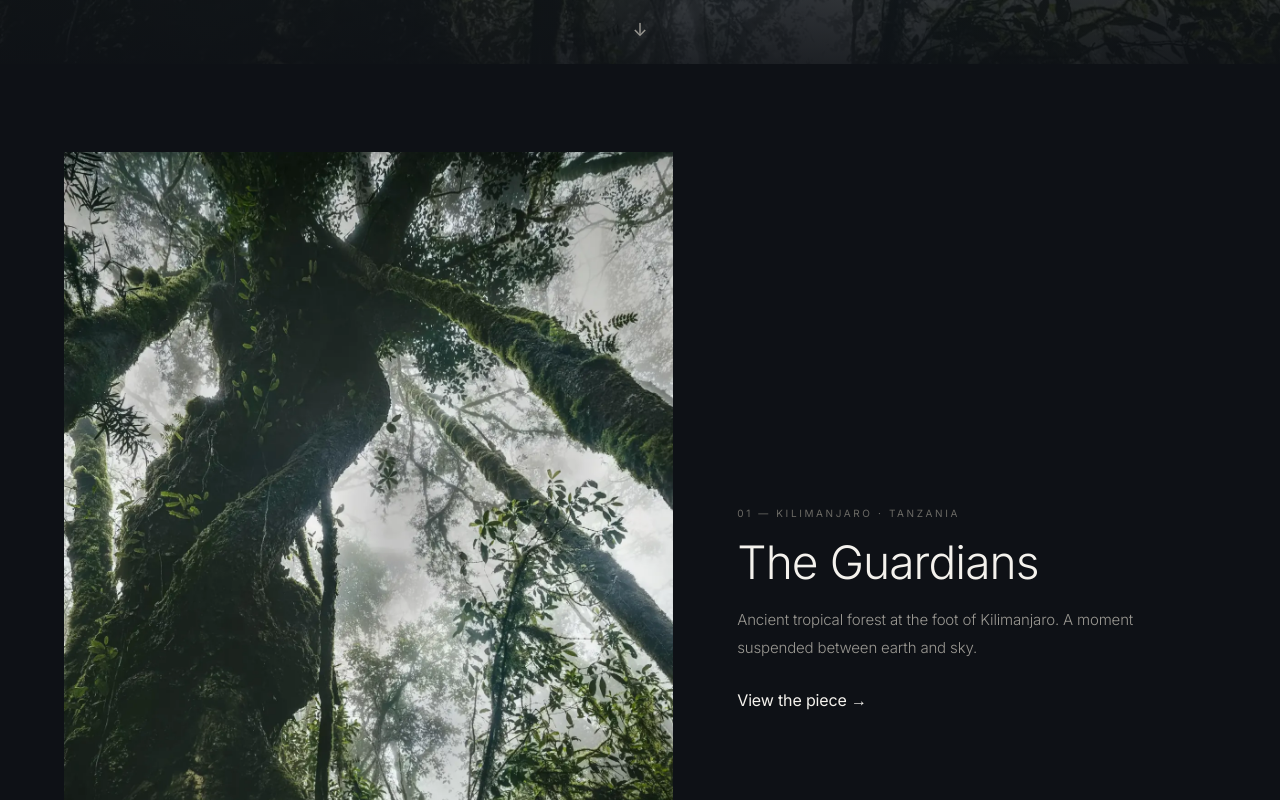
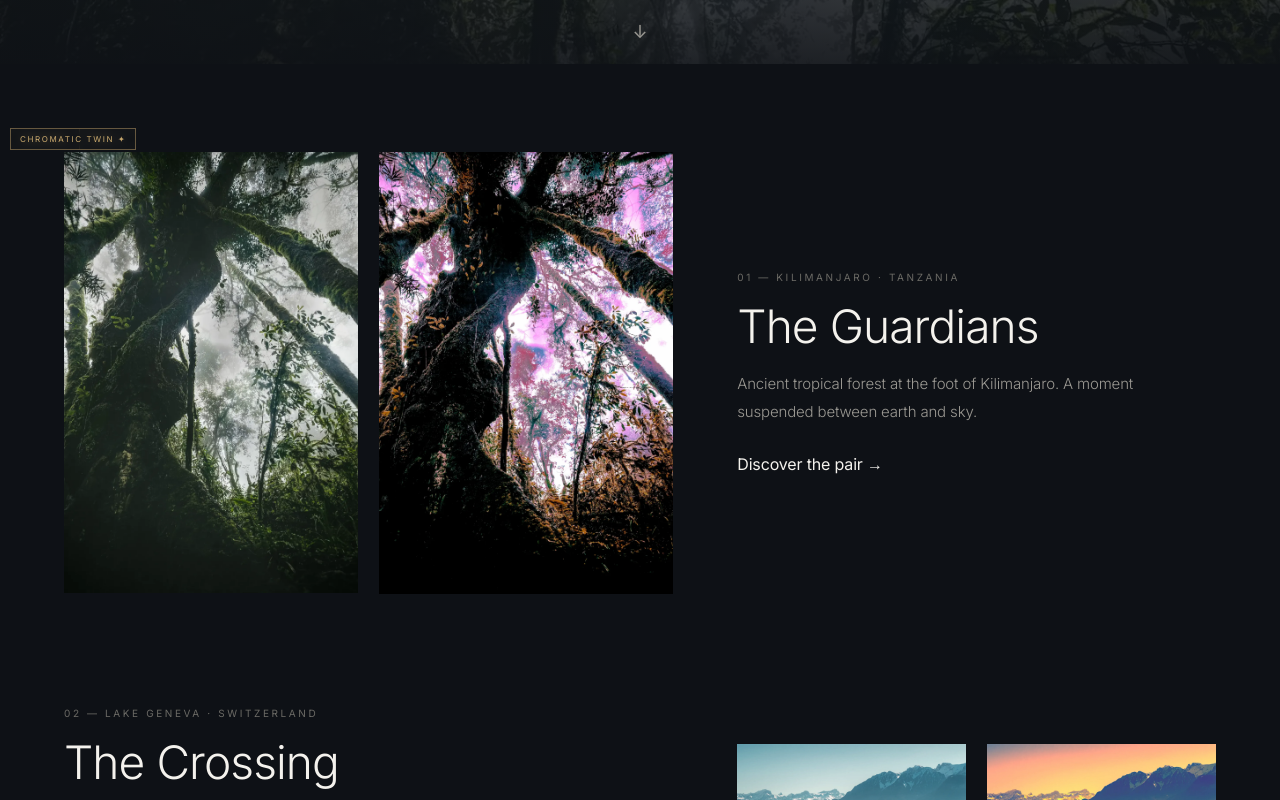
Before and after one commit to BCMED74/oneartpix-v2, a Next.js app: page /twins in a window 1280 px wide. Shown: the part 640-1440 px from the top of the page. Built offline with nearby package versions, Linux system fonts and the light colour scheme.

Commit message:
feat: Twins diptych + Discover button

```diff
--- a/src/components/ProjectPage.tsx
+++ b/src/components/ProjectPage.tsx
@@ -6,8 +6,9 @@ import { type Artwork } from "@/data/artworks";
    PROJECT PAGE — page "univers" dédiée à un projet
    (The Twins, Transmutations…).
    Hero plein écran + texte d'intro + vidéo optionnelle +
-   ŒUVRES EN ÉDITORIAL ALTERNÉ (grand visuel / texte minimal,
-   gauche-droite) + liens vers les autres univers.
+   ŒUVRES EN ÉDITORIAL ALTERNÉ (grand visuel / texte minimal).
+   • Œuvre "Twin" (isTwin)  → DIPTYQUE décalé : Original + Chromatic Twin
+   • Œuvre unique           → image seule
    L'image commande, le texte chuchote — jamais "blog".
    ============================================================ */
 
@@ -56,24 +57,39 @@ export default function ProjectPage({
         </section>
       )}
 
-      {/* ===== ŒUVRES — ÉDITORIAL ALTERNÉ (grand visuel + texte minimal) ===== */}
+      {/* ===== ŒUVRES — ÉDITORIAL ALTERNÉ ===== */}
       <section className="pworks">
         {works.map((art, i) => {
           const sold = art.sold ?? [];
+          const isTwin = art.isTwin && !!art.images.twin;
           return (
             <article key={art.id} className={"work" + (i % 2 ? " flip" : "")}>
-              {/* Grand visuel — cliquable vers la fiche produit */}
-              <Link href={`/collection/${art.id}`} className="work-img" aria-label={art.title}>
-                <img src={art.images.main} alt={art.title} loading="lazy" />
-              </Link>
+              {/* Média : DIPTYQUE (twin) ou image seule (unique) */}
+              {isTwin ? (
+                <div className="diptych">
+                  <Link href={`/collection/${art.id}`} className="dip a" aria-label={`${art.title} — Original`}>
+                    <img src={art.images.main} alt={`${art.title} — Original`} loading="lazy" />
+                    <span className="dip-tag">Original</span>
+                  </Link>
+                  <Link href={`/collection/${art.id}?v=twin`} className="dip b" aria-label={`${art.title} — Chromatic Twin`}>
+                    <img src={art.images.twin} alt={`${art.title} — Chromatic Twin`} loading="lazy" />
+                    <span className="dip-tag">Chromatic Twin ✦</span>
+                  </Link>
+                </div>
+              ) : (
+                <Link href={`/collection/${art.id}`} className="work-img" aria-label={art.title}>
+                  <img src={art.images.main} alt={art.title} loading="lazy" />
+                </Link>
+              )}
+
               {/* Texte minimal */}
               <div className="work-txt">
                 <span className="work-no">{pad(i + 1)} — {art.location}</span>
                 <h2 className="work-title">{art.title}</h2>
                 <p className="work-desc">{art.description}</p>
                 {sold.length > 0 && <p className="work-sold">{sold[0]} · Sold</p>}
-                <Link href={`/collection/${art.id}`} className="work-link">
-                  View the piece <i>→</i>
+                <Link href={`/collection/${art.id}`} className="work-cta">
+                  {isTwin ? "Discover the pair" : "Discover the piece"} <i>→</i>
                 </Link>
               </div>
             </article>
@@ -123,25 +139,41 @@ export default function ProjectPage({
         /* ===== ŒUVRES — éditorial alterné ===== */
         .pworks{ max-width:1300px; margin:0 auto;
           padding:clamp(70px,11vh,150px) clamp(24px,5vw,72px) clamp(40px,6vh,80px);
-          display:flex; flex-direction:column; gap:clamp(72px,13vh,168px); }
+          display:flex; flex-direction:column; gap:clamp(80px,14vh,180px); }
         .work{ display:grid; grid-template-columns:1.12fr .88fr; gap:clamp(28px,5vw,80px); align-items:center; }
-        .work.flip .work-img{ order:2; }               /* alterne : visuel à droite une ligne sur deux */
+        .work.flip .work-img, .work.flip .diptych{ order:2; }   /* alterne : visuel à droite une ligne sur deux */
 
+        /* Image seule (œuvres uniques) */
         .work-img{ display:block; overflow:hidden; background:#0b0d11; box-shadow:0 24px 70px rgba(0,0,0,.45); }
-        .work-img img{ width:100%; height:auto; display:block;         /* ratio naturel → œuvre entière, jamais coupée */
+        .work-img img{ width:100%; height:auto; display:block;   /* ratio naturel → œuvre entière */
           filter:brightness(.94); transition:filter .6s ease, transform 1s cubic-bezier(.4,0,.2,1); }
         .work-img:hover img{ filter:brightness(1); transform:scale(1.03); }
 
+        /* Diptyque décalé (œuvres Twin) : Original + Chromatic Twin */
+        .diptych{ display:grid; grid-template-columns:1fr 1fr; gap:clamp(12px,1.6vw,22px); align-items:start; }
+        .dip{ position:relative; display:block; overflow:hidden; background:#0b0d11; box-shadow:0 20px 55px rgba(0,0,0,.45); }
+        .dip img{ width:100%; height:auto; display:block; filter:brightness(.9);
+          transition:filter .6s ease, transform 1s cubic-bezier(.4,0,.2,1); }
+        .dip:hover img{ filter:brightness(1); transform:scale(1.04); }
+        .dip.b{ margin-top:clamp(30px,7vw,72px); }     /* le Chromatic Twin décalé vers le bas */
+        .dip-tag{ position:absolute; left:10px; bottom:10px; z-index:2; color:var(--gold);
+          font-size:8px; letter-spacing:.2em; text-transform:uppercase; padding:4px 9px;
+          background:rgba(14,17,22,.55); border:1px solid rgba(201,169,110,.4);
+          -webkit-backdrop-filter:blur(4px); backdrop-filter:blur(4px); }
+
+        /* Texte minimal */
         .work-txt{ min-width:0; }
         .work-no{ display:block; color:var(--dim); font-size:10px; letter-spacing:.26em; text-transform:uppercase; margin-bottom:18px; }
         .work-title{ font-weight:300; font-size:clamp(1.9rem,3.6vw,3rem); line-height:1.03; letter-spacing:-.02em; margin-bottom:20px; }
         .work-desc{ color:var(--grey); font-weight:300; font-size:15px; line-height:1.85; max-width:44ch; margin-bottom:26px; }
         .work-sold{ color:var(--gold); font-size:9px; letter-spacing:.24em; text-transform:uppercase;
           text-decoration:line-through; text-decoration-color:rgba(201,169,110,.5); margin-bottom:22px; }
-        .work-link{ text-decoration:none; color:var(--white); font-size:10.5px; letter-spacing:.26em; text-transform:uppercase;
-          border-bottom:1px solid var(--goldhair); padding-bottom:5px; display:inline-flex; align-items:center; gap:10px; transition:color .3s; }
-        .work-link i{ font-style:normal; color:var(--gold); transition:transform .3s; }
-        .work-link:hover{ color:var(--gold); } .work-link:hover i{ transform:translateX(5px); }
+        .work-cta{ text-decoration:none; color:var(--white); font-size:10.5px; letter-spacing:.26em; text-transform:uppercase; font-weight:500;
+          display:inline-flex; align-items:center; gap:12px; padding:15px 30px; border:1px solid var(--goldhair);
+          transition:background .3s, color .3s, border-color .3s; }
+        .work-cta i{ font-style:normal; color:var(--gold); transition:transform .3s, color .3s; }
+        .work-cta:hover{ background:var(--gold); border-color:var(--gold); color:#0E1116; }
+        .work-cta:hover i{ color:#0E1116; transform:translateX(4px); }
 
         /* ===== CONTINUER ===== */
         .pmore{ max-width:1300px; margin:0 auto; padding:clamp(30px,5vh,60px) clamp(24px,5vw,72px) clamp(80px,12vh,140px);
@@ -153,10 +185,11 @@ export default function ProjectPage({
         .pm-link i{ font-style:normal; color:var(--gold); transition:transform .3s; }
         .pm-link:hover{ color:var(--gold); } .pm-link:hover i{ transform:translateX(6px); }
 
-        /* ===== MOBILE : on empile, image toujours au-dessus du texte ===== */
+        /* ===== MOBILE : on empile, visuel toujours au-dessus du texte ===== */
         @media (max-width:820px){
           .work{ grid-template-columns:1fr; gap:24px; }
-          .work.flip .work-img{ order:0; }
+          .work.flip .work-img, .work.flip .diptych{ order:0; }
+          .dip.b{ margin-top:clamp(18px,5vw,36px); }
           .phero{ min-height:74vh; }
         }
       `}</style>
```
